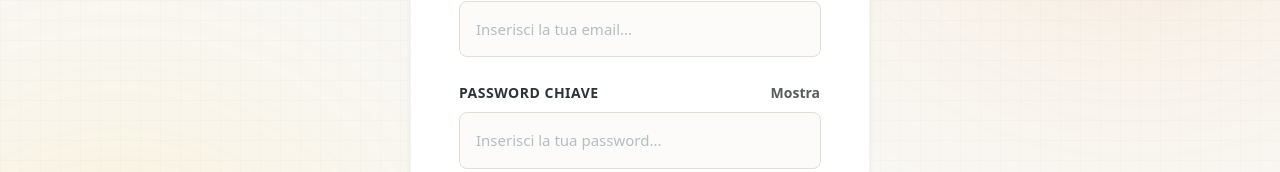
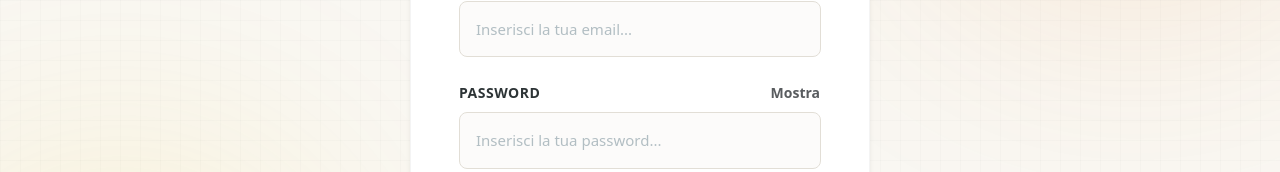
Before and after one commit to Alessandro500-png/Cooked-Esame_Informatica_II, a Vue app: page / in a window 1280 px wide. Shown: the part 320-492 px from the top of the page. Built offline with nearby package versions, Linux system fonts and the light colour scheme.

Commit message:
login mini modifica

```diff
--- a/src/views/Login.vue
+++ b/src/views/Login.vue
@@ -36,7 +36,7 @@
 
           <div class="form-group">
             <div class="d-flex justify-content-between align-items-center mb-2">
-              <label for="password" class="form-label fw-bold text-antracite small text-uppercase tracking-sm m-0">Password Chiave</label>
+              <label for="password" class="form-label fw-bold text-antracite small text-uppercase tracking-sm m-0">Password</label>
               <button
                 type="button"
                 class="btn btn-link btn-sm text-decoration-none text-muted fw-semibold p-0 minimal-toggle"
@@ -57,7 +57,7 @@
           </div>
 
           <div class="text-end mb-3">
-            <a href="#" @click.prevent="recaperuPassword" class="small text-muted text-decoration-none link-subtle">
+            <a href="#" @click.prevent="recuperaPassword" class="small text-muted text-decoration-none link-subtle">
               Hai smarrito le credenziali?
             </a>
           </div>
@@ -203,7 +203,6 @@ const recuperaPassword = () => {
 .arrow { transition: transform 0.3s ease; }
 .action-button-premium:hover .arrow { transform: translateX(5px); }
 
-/* Alert di Bootstrap personalizzato */
 .alert-danger {
   background-color: #fff5f5;
   color: #d63031;
```
